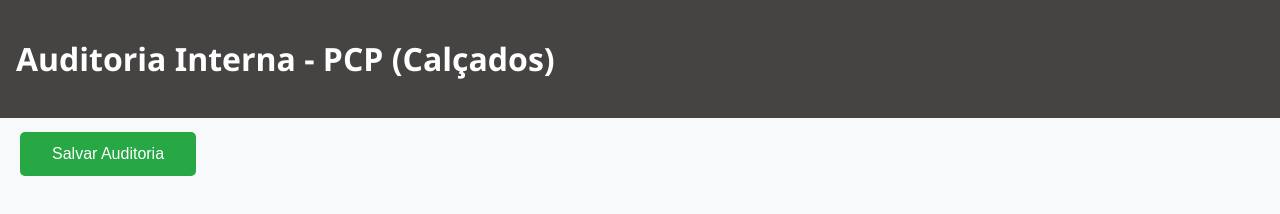
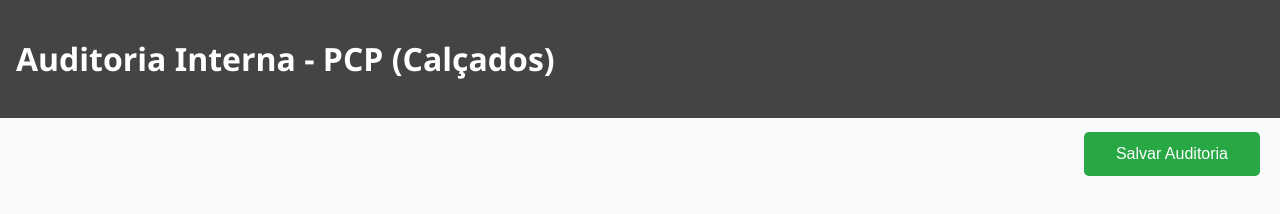
Before and after one commit to Jairocmnetto/auditoria, a website: page index.html in a window 1280 px wide. Drawn offline with Linux system fonts and the light colour scheme; no server answers.

Commit message:
Update index.html

```diff
--- a/index.html
+++ b/index.html
@@ -59,6 +59,8 @@
       align-items: center;
     }
     .save-button {
+      position:fixed;
+      right:20px;
       background: #28a745;
       color: white;
       padding: 0.8rem 2rem;
```
